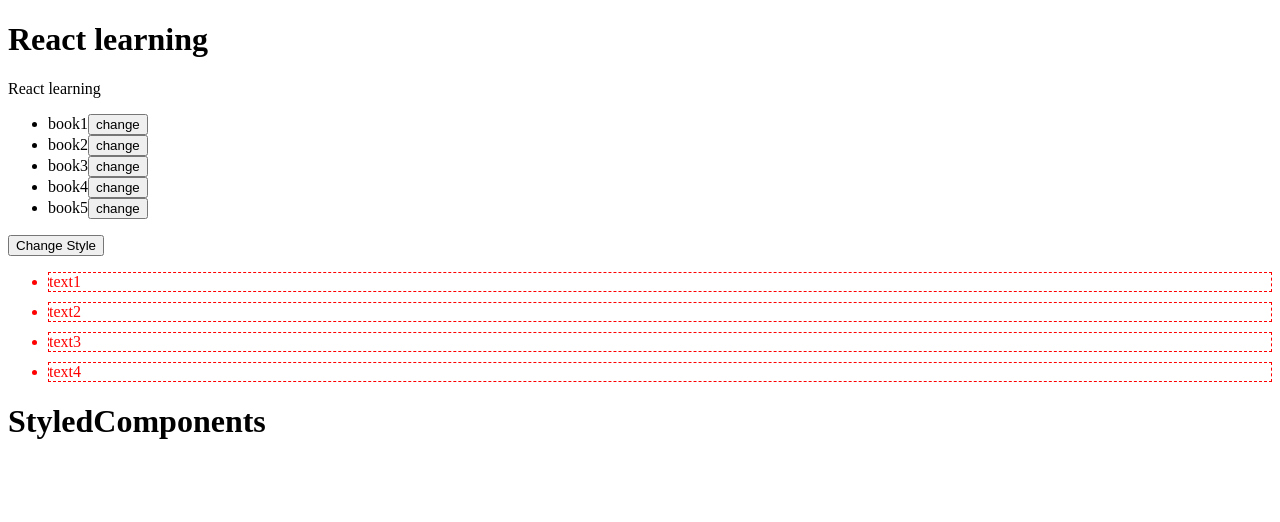
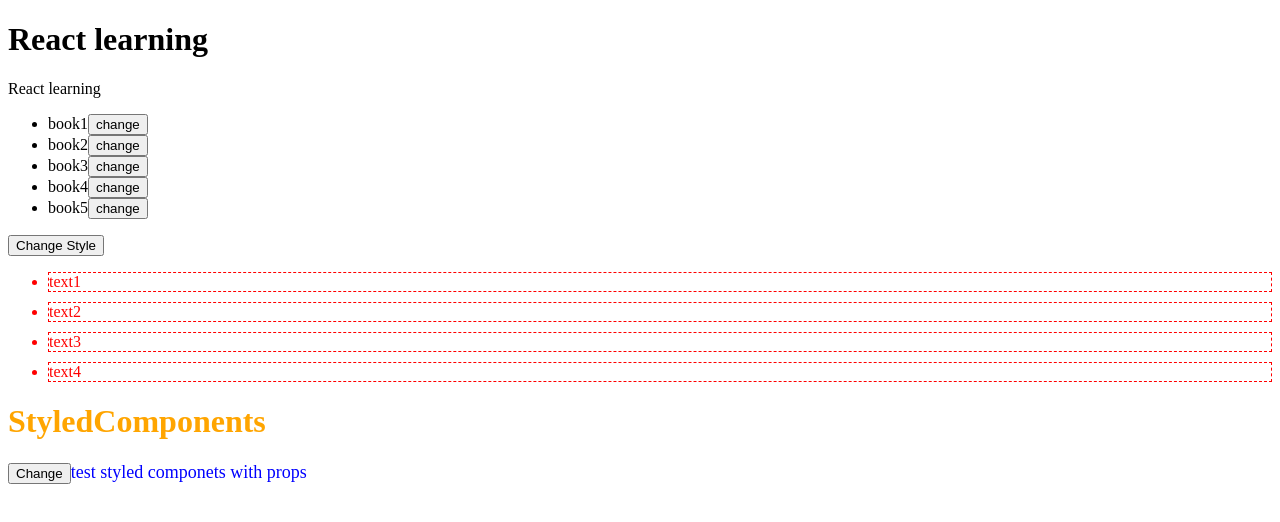
Before and after one commit to marziyenajafzade/ReactLearning, a React (Vite) app: page / in a window 1280 px wide. Shown: the top 522 px of the page. Built offline with nearby package versions, Linux system fonts and the light colour scheme.

Commit message:
using styled components with props

```diff
--- a/src/Components/StyledComponents.jsx
+++ b/src/Components/StyledComponents.jsx
@@ -1,19 +1,35 @@
-import styled from "styled-components"
+import { useState } from "react";
+import styled, { createGlobalStyle } from "styled-components"
 
 const DIV = styled.div`
+color: orange;
 &:hover{
     color : red;
-font-weight : bold;
-font-size : large
+    font-weight : bold;
+     font-size : large
 }
 `;
+const SecondDiv = styled.div`
+  font-size: large;
+  color: ${props => (props.selected ? "blue" : "gray")};
+`;
+
 const StyledComponents = () => {
+    const [selected, setSelected] = useState(true)
     return (
+        <>
+         { /*styled components */}
         <DIV>
             <h1>
                 StyledComponents
             </h1>
         </DIV>
+         { /* styled components with props */}
+        <SecondDiv selected={selected}>
+            <button onClick={()=>setSelected((s)=> !s)}>Change</button>
+            <span>test styled componets with props</span>
+        </SecondDiv>
+        </>
     )
 }
 
```
